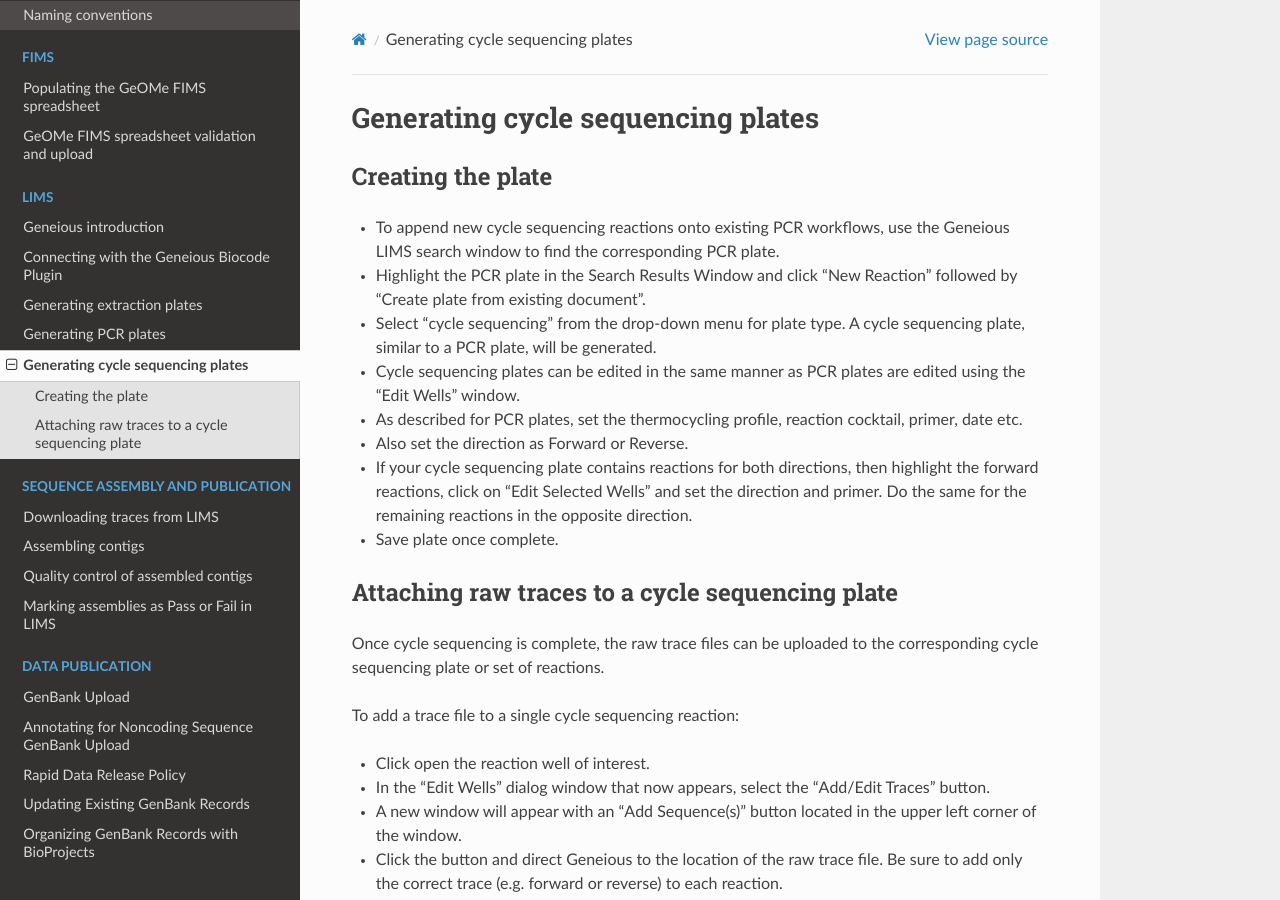
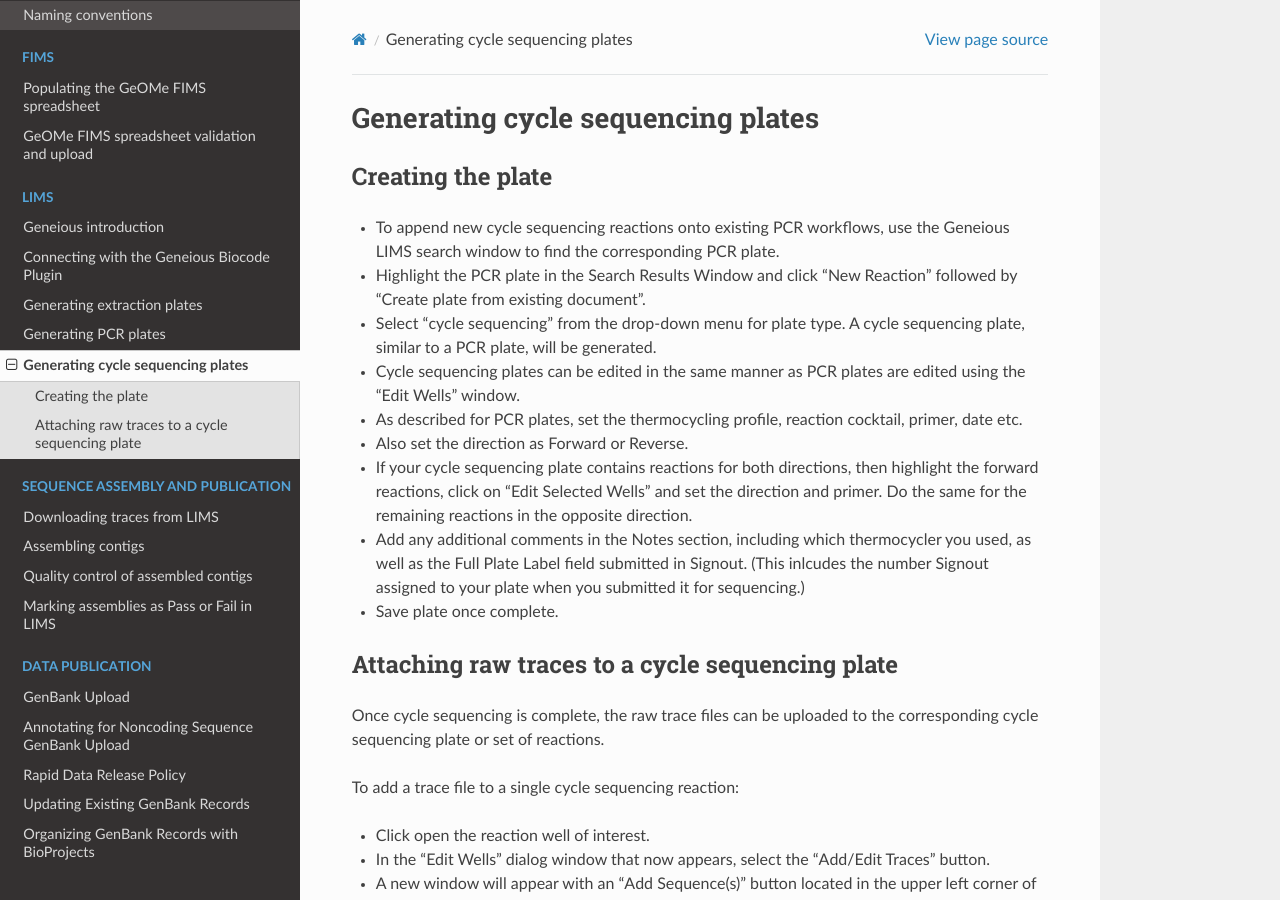
Before and after one commit to SIBarcodeNetwork/ReadtheDocsMaster, a Sphinx documentation site: the page built from Docs/cyclesequencing_plates.rst, in a window 1280 px wide and 900 px high. Built offline with Sphinx 7.4.7 and the Read the Docs theme 2.0.0, drawn with Linux system fonts in a browser that asks for light colours.

Commit message:
Added a step
Added a step to include which thermocycler was used and the number assigned to the plate by signout

```diff
--- a/Docs/cyclesequencing_plates.rst
+++ b/Docs/cyclesequencing_plates.rst
@@ -11,6 +11,7 @@ Creating the plate
 * As described for PCR plates, set the thermocycling profile, reaction cocktail, primer, date etc.
 * Also set the direction as Forward or Reverse.
 * If your cycle sequencing plate contains reactions for both directions, then highlight the forward reactions, click on "Edit Selected Wells" and set the direction and primer. Do the same for the remaining reactions in the opposite direction.
+* Add any additional comments in the Notes section, including which thermocycler you used, as well as the Full Plate Label field submitted in Signout. (This inlcudes the number Signout assigned to your plate when you submitted it for sequencing.)
 * Save plate once complete.
 
 Attaching raw traces to a cycle sequencing plate
```
